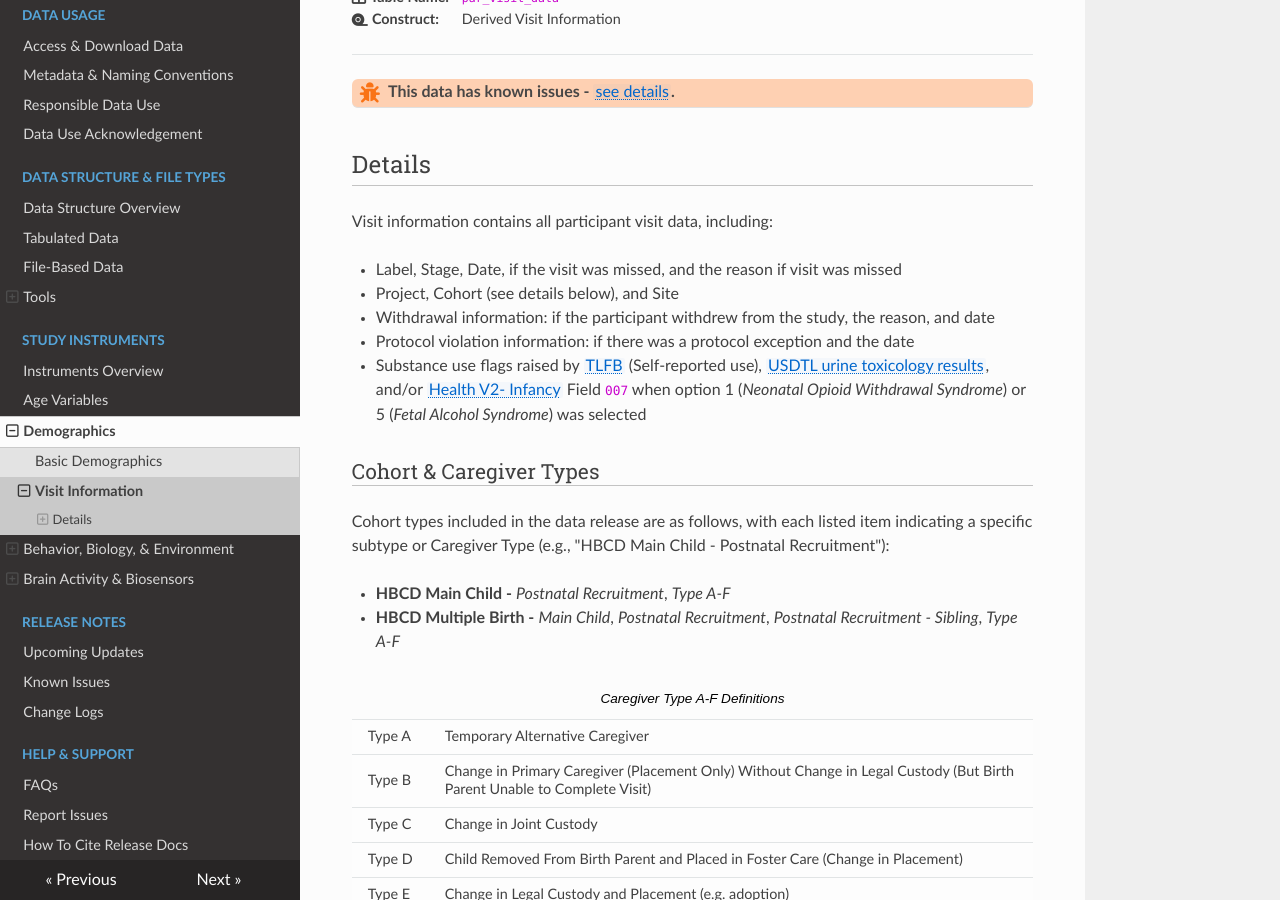
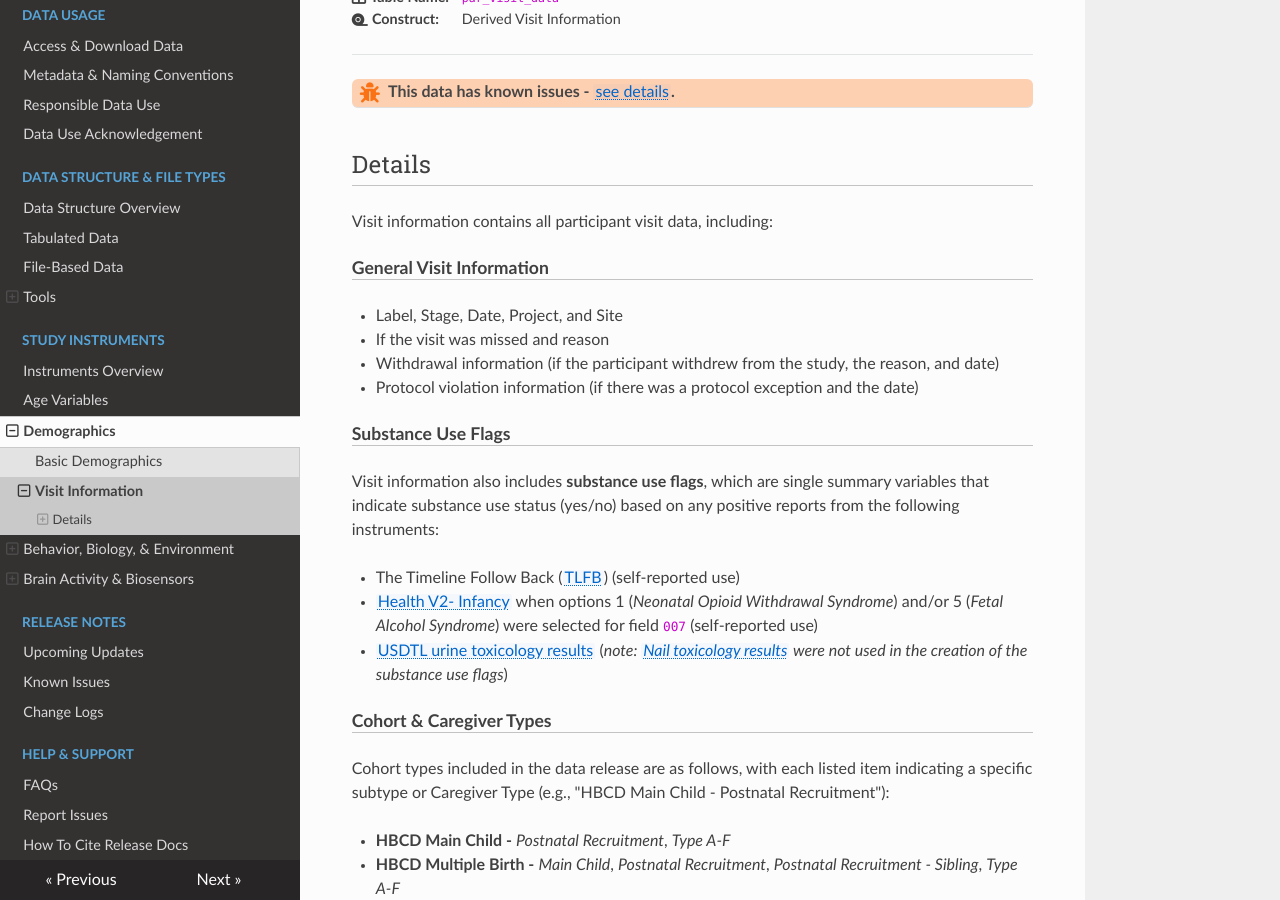
Before and after one commit to nbdc-datahub/hbcd-docs, an MkDocs documentation site: the page built from docs/instruments/demo/visitinfo.md, in a window 1280 px wide and 900 px high, scrolled down 233 px. Built offline with MkDocs 1.6.1, drawn with Linux system fonts in a browser that asks for light colours; nearby versions of some CDN libraries.

Commit message:
polish visit info page

```diff
--- a/docs/instruments/demo/visitinfo.md
+++ b/docs/instruments/demo/visitinfo.md
@@ -23,13 +23,22 @@
 
 Visit information contains all participant visit data, including:
 
-*   Label, Stage, Date, if the visit was missed, and the reason if visit was missed
-*   Project, Cohort (see details below), and Site
-*   Withdrawal information: if the participant withdrew from the study, the reason, and date
-*   Protocol violation information: if there was a protocol exception and the date
-*   Substance use flags raised by <a href="../../pregexp/su/tlfb" target="_blank">TLFB</a> (Self-reported use), <a href="../../biospec/urine" target="_blank">USDTL urine toxicology results</a>, and/or <a href="../../pregexp/pex" target="_blank">Health V2- Infancy</a> Field `007` when option 1 (*Neonatal Opioid Withdrawal Syndrome*) or 5 (*Fetal Alcohol Syndrome*) was selected
+#### General Visit Information
+ - Label, Stage, Date, Project, and Site
+ - If the visit was missed and reason
+ - Withdrawal information (if the participant withdrew from the study, the reason, and date)
+ - Protocol violation information (if there was a protocol exception and the date)
 
-### Cohort & Caregiver Types
+#### Substance Use Flags
+
+Visit information also includes **substance use flags**, which are single summary variables that indicate substance use status (yes/no) based on any positive reports from the following instruments:
+
+ - The Timeline Follow Back (<a href="../../pregexp/su/tlfb" target="_blank">TLFB</a>) (self-reported use)
+ - <a href="../../pregexp/pex" target="_blank">Health V2- Infancy</a> when options 1 (*Neonatal Opioid Withdrawal Syndrome*) and/or 5 (*Fetal Alcohol Syndrome*) were selected for field `007` (self-reported use)
+ - <a href="../../biospec/urine" target="_blank">USDTL urine toxicology results</a> (<i>note: <a href="../../biospec/nails" target="_blank">Nail toxicology results</a> were not used in the creation of the substance use flags</i>)
+
+
+#### Cohort & Caregiver Types
 
 <p>Cohort types included in the data release are as follows, with each listed item indicating a specific subtype or Caregiver Type (e.g., "HBCD Main Child - Postnatal Recruitment"):</p>
 <ul>
```
Also changed, not shown: docs/changelog/releasenotes.md (+11 -12 lines).
